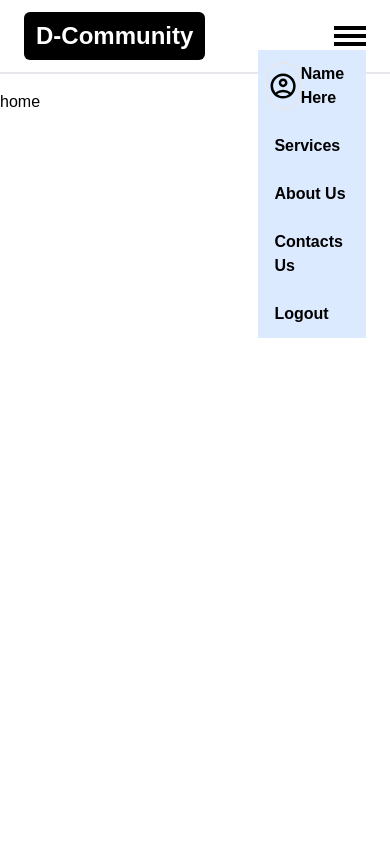
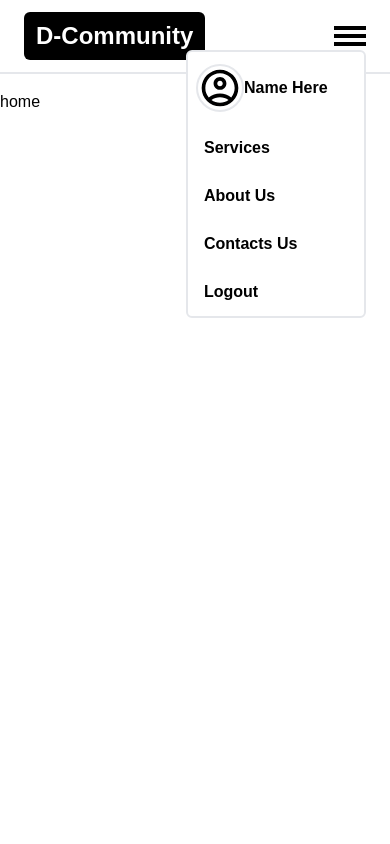
Before and after one commit to Tariq-act/D-Community-Dave-s-Brother-, a React (Create React App) app: page /home in a window 390 px wide. Both pictures are taken after a click on the element 350 px from the left and 36 px from the top of the page. Shown: the top 844 px of the page. Built offline with nearby package versions, Linux system fonts and the light colour scheme.

Commit message:
netlifytomel added

```diff
--- a/src/Components/Header.jsx
+++ b/src/Components/Header.jsx
@@ -47,8 +47,8 @@ const Header = () => {
           <div className="w-8 h-1 bg-black"></div>
         </div>
         {isMenuActive && (
-          <ul className="absolute top-6 right-0 w-fit bg-blue-100 flex flex-col justify-center items-center  font-semibold text-base">
-            <li className="cursor-pointer hover:bg-red-100 w-full px-2 py-3">
+          <ul className="absolute top-6 right-0 bg-white rounded-md border-2 flex flex-col justify-center items-center  font-semibold text-base">
+            <li className="cursor-pointer hover:bg-blue-200 w-44 px-2 py-3 flex justify-center items-center">
               {isLoggedIn === true ? (
                 <div className="w-full flex justify-start items-center">
                   <MdOutlineAccountCircle className="border-2 rounded-full text-5xl" />
@@ -60,18 +60,18 @@ const Header = () => {
                 </button>
               )}
             </li>
-            <li className="cursor-pointer hover:bg-red-100 w-full px-4 py-3">
+            <li className="cursor-pointer hover:bg-blue-200 w-full px-4 py-3">
               Services
             </li>
-            <li className="cursor-pointer hover:bg-red-100 w-full  px-4 py-3">
+            <li className="cursor-pointer hover:bg-blue-200 w-full  px-4 py-3">
               About Us
             </li>
-            <li className="cursor-pointer hover:bg-red-100 w-full  px-4 py-3">
+            <li className="cursor-pointer hover:bg-blue-200 w-full  px-4 py-3">
               Contacts Us
             </li>
             {isLoggedIn && (
               <li
-                className="cursor-pointer hover:bg-red-100 w-full  px-4 py-3"
+                className="cursor-pointer hover:bg-blue-200 w-full  px-4 py-3"
                 onClick={logoutHandler}
               >
                 Logout
```
Also changed, not shown: 1 other file (tests, documents, lock files or other folders).
